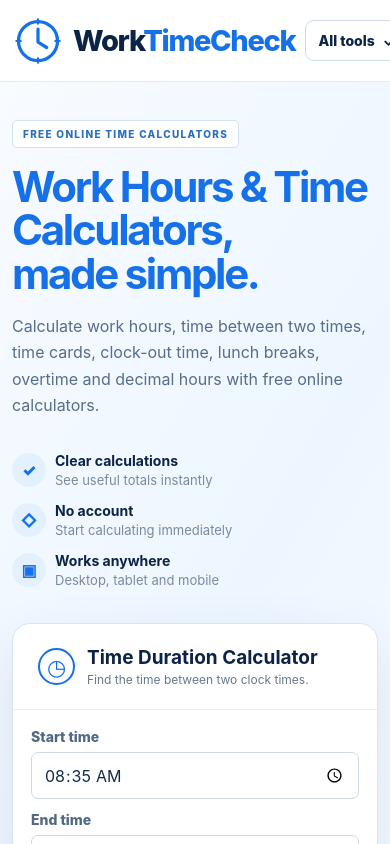
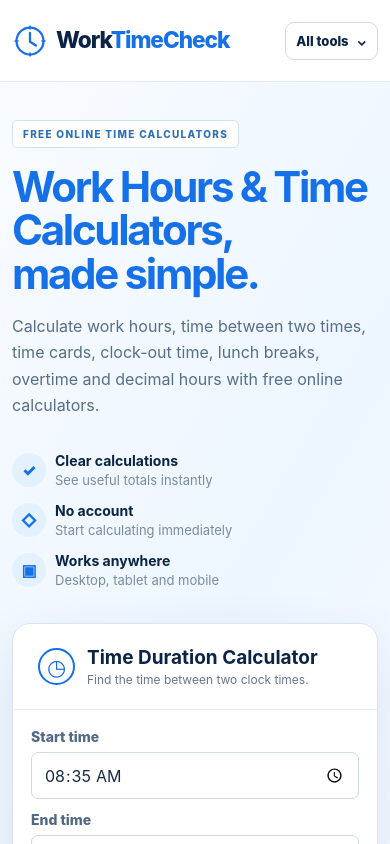
Before and after one commit to js91872/hourtotals, a Next.js app: page / in a window 390 px wide. Shown: the top 844 px of the page. Built offline with nearby package versions, Linux system fonts and the light colour scheme.

Commit message:
fix: keep mobile brand and tool navigation within the viewport

```diff
--- a/src/app/globals.css
+++ b/src/app/globals.css
@@ -73,3 +73,15 @@ input,select,button{min-height:44px} .inputWarning{display:block;font-size:.8rem
 .result .ghost{font-size:.875rem;margin-top:12px}.result small{display:block}.fields{align-items:start}
 @media(max-width:640px){.hero{padding:26px 0}.hero h1{font-size:2rem}.fields,.fields.four{grid-template-columns:repeat(2,minmax(0,1fr))}.field{min-width:0}.field input,.field select{width:100%;min-width:0}.controls{align-items:stretch;gap:12px}.controls>div{display:flex;flex-wrap:wrap;gap:8px}.result strong{overflow-wrap:anywhere}.stats{grid-template-columns:repeat(2,minmax(0,1fr))}.toolsDropdown{max-height:75vh;overflow:auto}}
 @media print{.header,footer,.skipLink,.hero,.confidenceBar,.seoContent,.relatedSection,.controls button,.result button{display:none!important}.wrap{max-width:none;width:100%}.scroll{overflow:visible}table{width:100%;font-size:10pt}input{border:0!important;min-width:0!important;width:100%!important}.calculatorPanel{break-inside:auto}.stats{break-inside:avoid}body{background:#fff!important;color:#000!important}}
+/* Keep the brand and disclosure within small device widths. */
+@media(max-width:580px){
+ .wrap{width:min(1200px,calc(100% - 24px))}
+ .nav{gap:8px;justify-content:space-between}
+ .header .brand{flex:0 1 auto;gap:8px;min-width:0}
+ .header .brandMark{width:36px;height:36px;flex:0 0 36px}
+ .header .brandText strong{font-size:clamp(18px,5.8vw,24px)}
+ .toolsMenu{margin-left:0}
+ .toolsMenu summary{font-size:13px;padding:10px}
+ .toolsDropdown a{min-width:0;gap:8px;overflow-wrap:anywhere}
+ .toolsDropdown a span{flex-shrink:0}
+}
```
Also changed, not shown: 2 other files (tests, documents, lock files or other folders).
